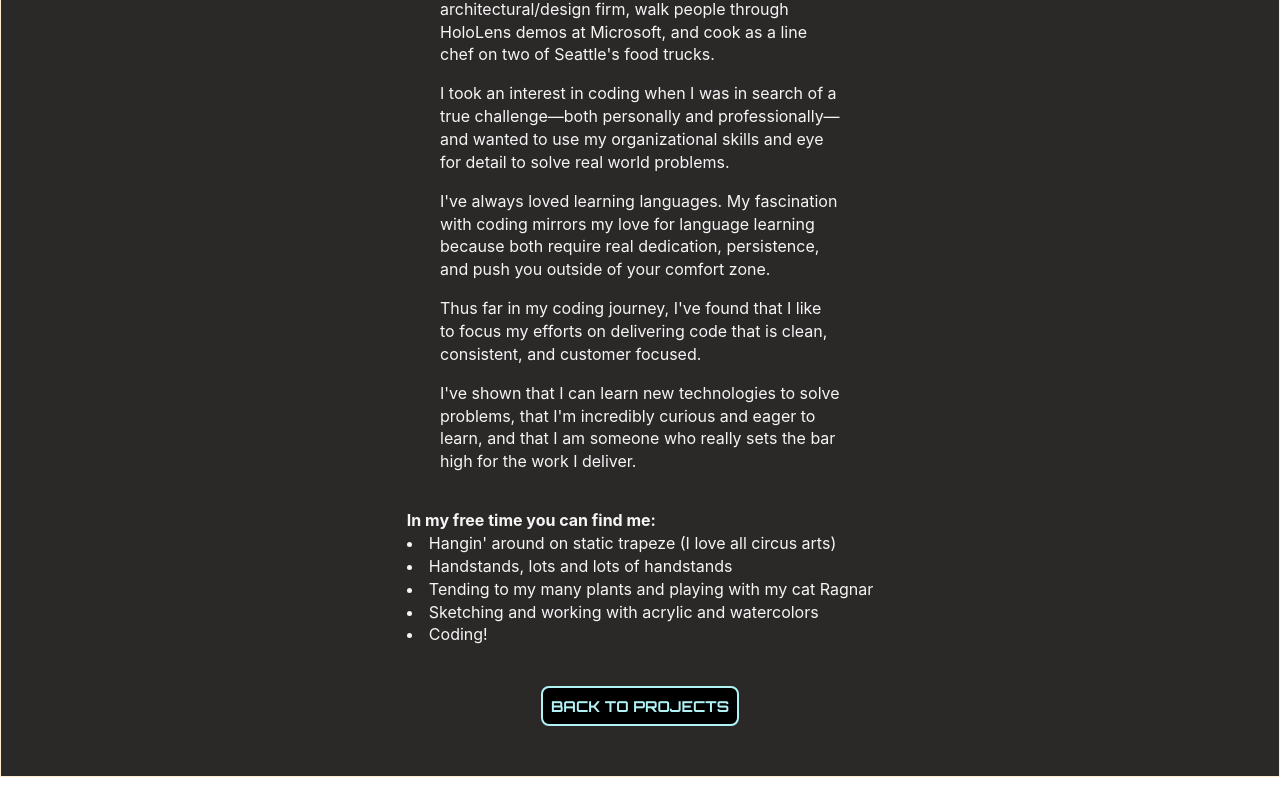
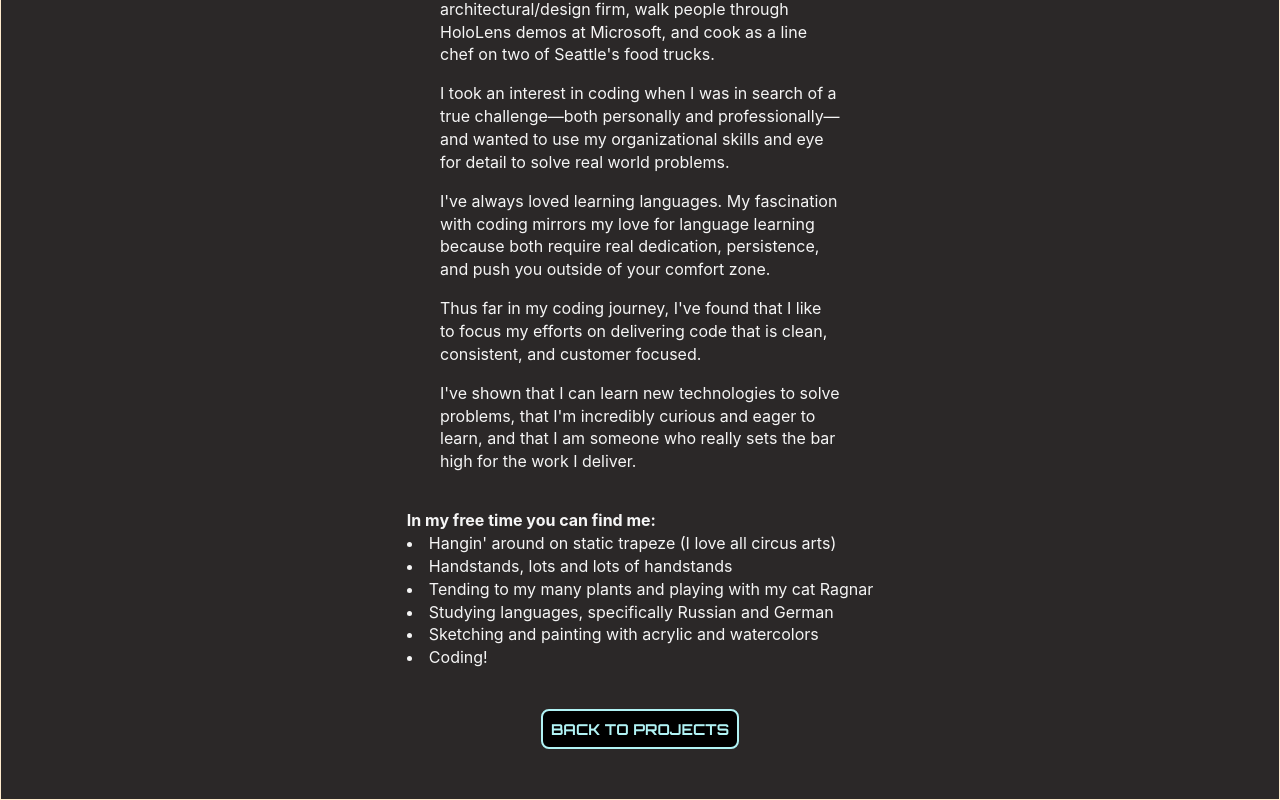
Before and after one commit to RivaD2/riva-portfolio, a React (Create React App) app: page /about in a window 1280 px wide. Shown: the part 479-1279 px from the top of the page. Before the commit the page ends 1256 px from the top, so only its background shows below. Built offline with nearby package versions, Linux system fonts and the light colour scheme; no server answers; a web font is replaced by a local one.

Commit message:
edited mp4 for movies and About.js

```diff
--- a/public/index.html
+++ b/public/index.html
@@ -3,7 +3,6 @@
   <head>
     <meta charset="utf-8" />
     <link rel="icon" href="%PUBLIC_URL%/favicon.ico" />
-    <!--Let browser know website is optimized for mobile-->
     <meta name="viewport" content="width=device-width, initial-scale=1" />
     <meta name="theme-color" content="#000000" />
     <meta
@@ -11,7 +10,6 @@
       content="Web site created using create-react-app"
     />
     <link rel="apple-touch-icon" href="%PUBLIC_URL%/logo192.png" />
-    <!--Import Google Icon Font-->
     <link href="https://fonts.googleapis.com/icon?family=Material+Icons" rel="stylesheet">
     <link href="https://fonts.googleapis.com/css2?family=Wallpoet&display=swap" rel="stylesheet">
     <link href="https://fonts.googleapis.com/css2?family=Roboto+Mono:ital@1&display=swap" rel="stylesheet">
--- a/src/Pages/About.js
+++ b/src/Pages/About.js
@@ -24,7 +24,8 @@ render() {
             <li>Hangin' around on static trapeze (I love all circus arts)</li>
             <li>Handstands, lots and lots of handstands</li>
             <li>Tending to my many plants and playing with my cat Ragnar</li>
-            <li>Sketching and working with acrylic and watercolors</li>
+            <li>Studying languages, specifically Russian and German</li>
+            <li>Sketching and painting with acrylic and watercolors</li>
             <li>Coding!</li>
           </p>
         </div>
```
Also changed, not shown: 1 other file (tests, documents, lock files or other folders).
